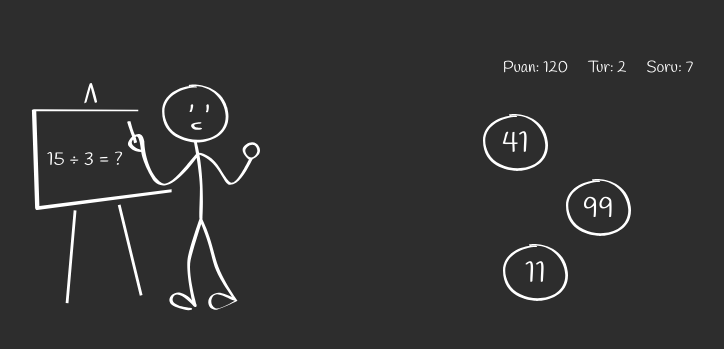
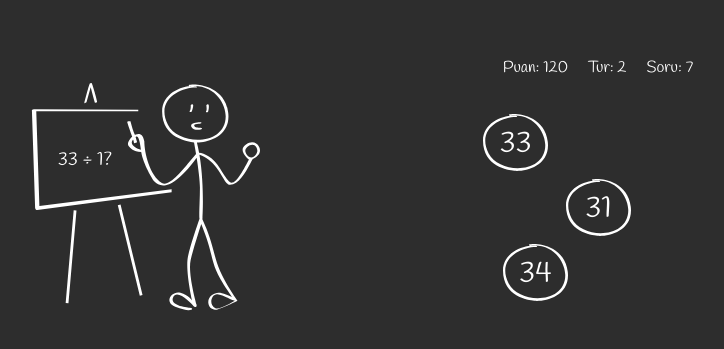
Before and after one commit to K143-Hatay-Front-End-Web-Development/Odev-3-Fen-Edebiyat, a React (Create React App) app: page /divide in a window 1280 px wide. Shown: the part 195-544 px from the top of the page, without its empty margins (282-1006 px from the left). Built offline with nearby package versions, Linux system fonts and the light colour scheme; the HTML template or start-up script is replaced by a standard one.

Commit message:
Set basic game interaction with console

```diff
--- a/src/components/atoms/Choice.jsx
+++ b/src/components/atoms/Choice.jsx
@@ -1,7 +1,7 @@
-const Choice = ({className, children}) => {
+const Choice = ({ className, children, onClick }) => {
   return (
     <svg
-    className={className}
+      className={className}
       width="65"
       height="65"
       viewBox="0 0 203 178"
@@ -13,6 +13,8 @@ const Choice = ({className, children}) => {
         fill="white"
       />
       <text
+        value={children}
+        onClick={onClick}
         x="50%"
         y="50%"
         textAnchor="middle"
--- a/src/components/atoms/GameAlgorithm.jsx
+++ b/src/components/atoms/GameAlgorithm.jsx
@@ -101,7 +101,7 @@ const GameAlgorithm = (props) => {
     return {
       question: firstRandomValue + " * " + secondRandomValue + "?",
       answer: firstRandomValue * secondRandomValue,
-      choice: shuffle(choices),
+      choices: shuffle(choices),
       score: 20,
     };
   };
@@ -135,7 +135,7 @@ const GameAlgorithm = (props) => {
     return {
       question: firstRandomValue + " ÷ " + secondRandomValue + "?",
       answer: rightChoice,
-      choice: shuffle(choices),
+      choices: shuffle(choices),
       score: 30,
     };
   };
--- a/src/components/molecules/Choices.jsx
+++ b/src/components/molecules/Choices.jsx
@@ -1,10 +1,21 @@
-import Choice from "../atoms/Choice"
-const Choices = () => {
+import Choice from "../atoms/Choice";
+const Choices = ({ choices, answer }) => {
+  const clickHandler = (event) => {
+    const selected = Number(event.target.innerHTML)
+    if(selected === answer) console.log("correct!")
+    else console.log("wrong!")
+  };
   return (
     <div className="choices">
-      <Choice className="choices-1">41</Choice>
-      <Choice className="choices-2">99</Choice>
-      <Choice className="choices-3">11</Choice>
+      <Choice className="choices-1" onClick={clickHandler}>
+        {choices && choices[0]}{" "}
+      </Choice>
+      <Choice className="choices-2" onClick={clickHandler}>
+        {choices && choices[1]}{" "}
+      </Choice>
+      <Choice className="choices-3" onClick={clickHandler}>
+        {choices && choices[2]}{" "}
+      </Choice>
     </div>
   );
 };
--- a/src/components/molecules/Stats.jsx
+++ b/src/components/molecules/Stats.jsx
@@ -1,5 +1,5 @@
 const Stats = ({stats}) => {
-  console.log(stats)
+  // console.log(stats)
   return (
 
     <ul className="stats">
--- a/src/components/organisms/Divide.jsx
+++ b/src/components/organisms/Divide.jsx
@@ -1,18 +1,25 @@
 import Choices from "../molecules/Choices";
 import Mentor from "../atoms/Mentor";
 import GameStats from "../molecules/GameStats";
-const Sum = () => {
+import GameAlgorithm from "../atoms/GameAlgorithm";
+
+const Divide = () => {
+  const pack = GameAlgorithm("div");
+  const question = pack[0].question;
+  const choices = pack[0].choices;
+  const correctAnswer = pack[0].answer;
+
   return (
     <div className="game-screen">
       <div className="left">
-        <Mentor> 15 ÷ 3 = ?</Mentor>
+        <Mentor>{question}</Mentor>
       </div>
       <div className="right">
         <GameStats />
-        <Choices />
+        <Choices choices={choices} answer={correctAnswer} />
       </div>
     </div>
   );
 };
 
-export default Sum;
+export default Divide;
--- a/src/components/organisms/Multiply.jsx
+++ b/src/components/organisms/Multiply.jsx
@@ -1,18 +1,25 @@
 import Choices from "../molecules/Choices";
 import Mentor from "../atoms/Mentor";
 import GameStats from "../molecules/GameStats";
-const Sum = () => {
+import GameAlgorithm from "../atoms/GameAlgorithm";
+
+const Multiply = () => {
+  const pack = GameAlgorithm("mult");
+  const question = pack[0].question;
+  const choices = pack[0].choices;
+  const correctAnswer = pack[0].answer;
+
   return (
     <div className="game-screen">
       <div className="left">
-        <Mentor>6 x 9= ?</Mentor>
+        <Mentor>{question}</Mentor>
       </div>
       <div className="right">
         <GameStats />
-        <Choices />
+        <Choices choices={choices} answer={correctAnswer} />
       </div>
     </div>
   );
 };
 
-export default Sum;
+export default Multiply;
--- a/src/components/organisms/Subtract.jsx
+++ b/src/components/organisms/Subtract.jsx
@@ -1,18 +1,24 @@
 import Choices from "../molecules/Choices";
 import Mentor from "../atoms/Mentor";
 import GameStats from "../molecules/GameStats";
-const Sum = () => {
+import GameAlgorithm from "../atoms/GameAlgorithm";
+const Subtract = () => {
+  const pack = GameAlgorithm("sub");
+  const question = pack[0].question;
+  const choices = pack[0].choices;
+  const correctAnswer = pack[0].answer;
+
   return (
     <div className="game-screen">
       <div className="left">
-        <Mentor>12 - 2 = ?</Mentor>
+        <Mentor>{question}</Mentor>
       </div>
       <div className="right">
         <GameStats />
-        <Choices />
+        <Choices choices={choices} answer={correctAnswer} />
       </div>
     </div>
   );
 };
 
-export default Sum;
+export default Subtract;
--- a/src/components/organisms/Sum.jsx
+++ b/src/components/organisms/Sum.jsx
@@ -3,16 +3,19 @@ import Mentor from "../atoms/Mentor";
 import GameStats from "../molecules/GameStats";
 import GameAlgorithm from "../atoms/GameAlgorithm";
 const Sum = () => {
-  const ret = GameAlgorithm("sum");
-  console.log(ret)
+  const pack = GameAlgorithm("sum");
+  const question = pack[0].question;
+  const choices = pack[0].choices;
+  const correctAnswer = pack[0].answer;
+
   return (
     <div className="game-screen">
       <div className="left">
-        <Mentor>{ret[0].question}</Mentor>
+        <Mentor>{question}</Mentor>
       </div>
       <div className="right">
         <GameStats />
-        <Choices />
+        <Choices choices={choices} answer={correctAnswer} />
       </div>
     </div>
   );
```
